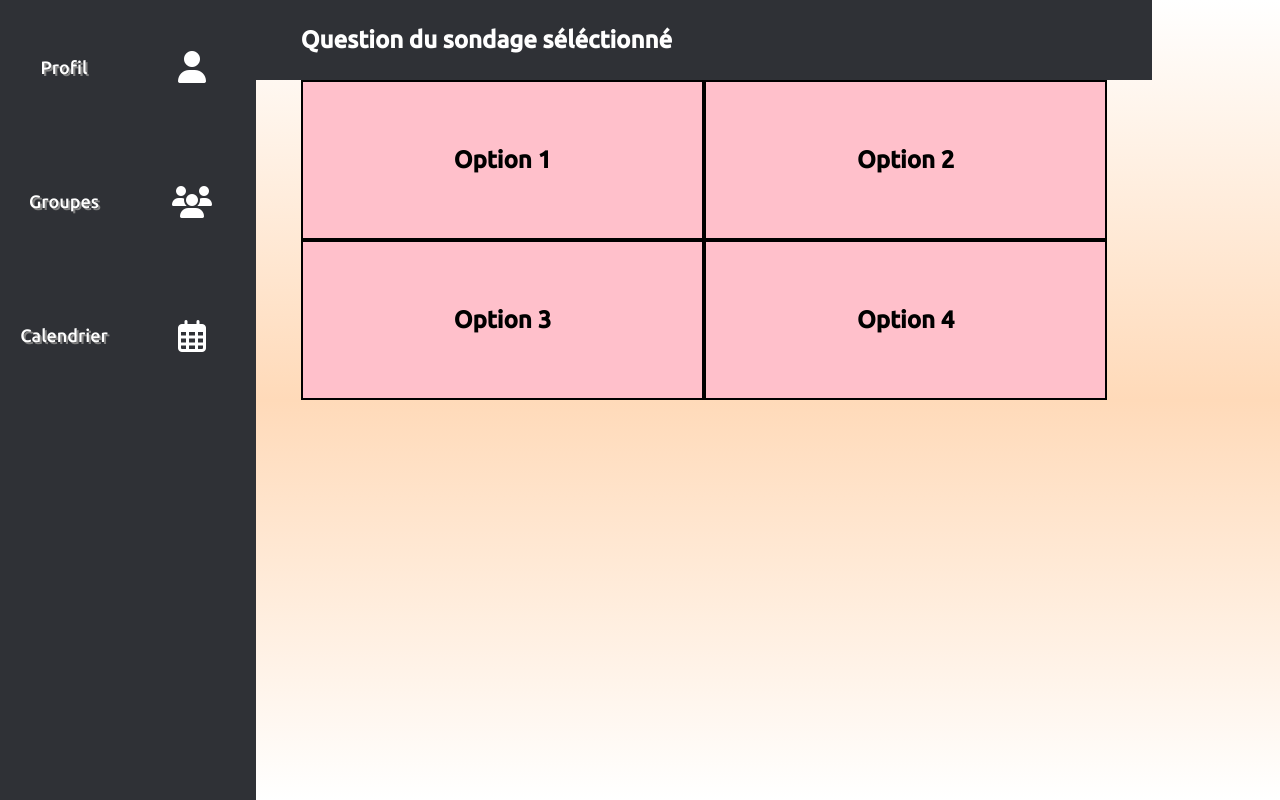
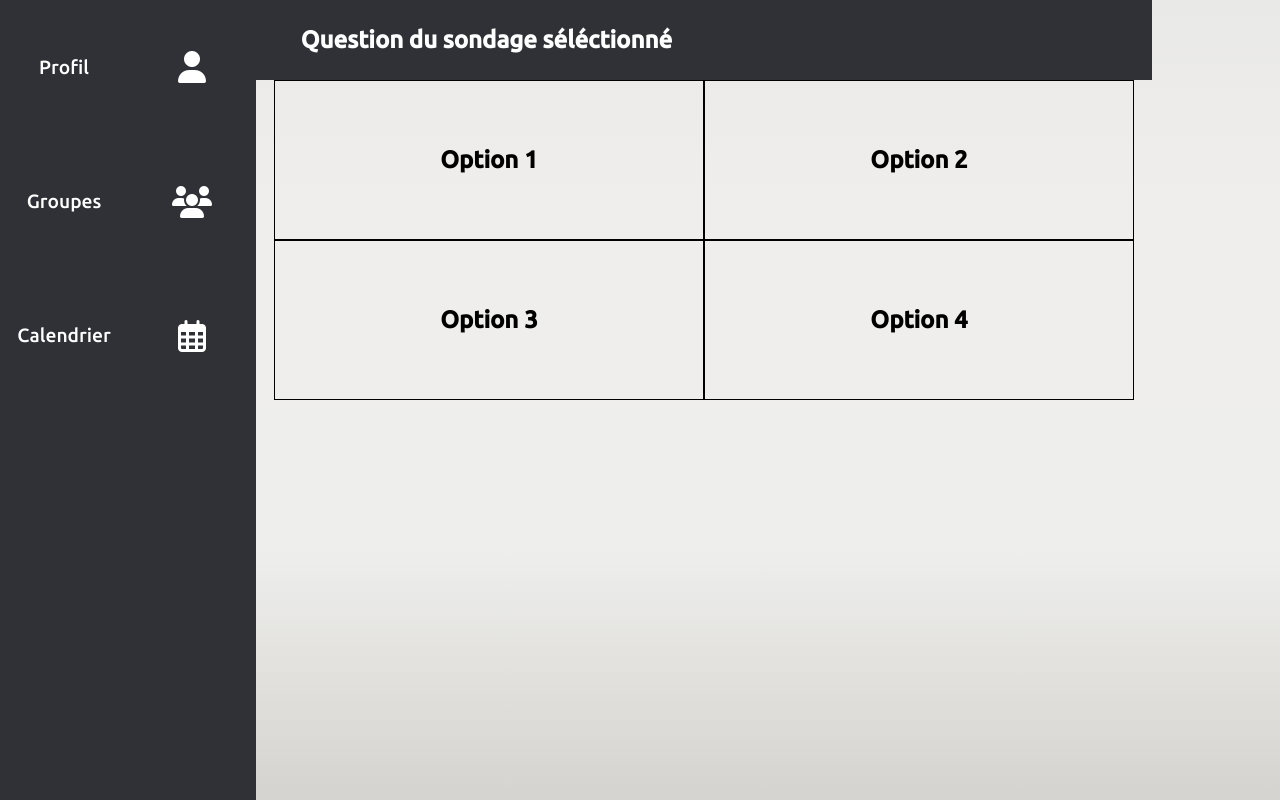
Before and after one commit to IIM-Creative-Technology/html-css-Nispeon, a PHP site: page /poll.php in a window 1280 px wide. Run offline with PHP 8.4, Linux system fonts and the light colour scheme; some libraries are stand-ins or nearby versions.

Commit message:
correct head

```diff
--- a/css/style.css
+++ b/css/style.css
@@ -32,9 +32,8 @@ nav div {
 nav div a {
     text-decoration: none;
     color: white;
-    text-shadow: 2px 2px grey;
     font-family: 'Ubuntu', sans-serif;
-    font-size: large;
+    font-size: larger;
 }
 
 .openNav {
--- a/css/stylePoll.css
+++ b/css/stylePoll.css
@@ -1,7 +1,7 @@
 .pollBody {
     display: flex;
     height: 100vH;
-    background-image: linear-gradient(white, peachpuff, white);
+    background-image: linear-gradient(to top, #d5d4d0 0%, #d5d4d0 1%, #eeeeec 31%, #efeeec 75%, #e9e9e7 100%);
 }
 
 .pollBody main {
@@ -28,8 +28,7 @@
     color: white
 }
 
-.pollChoices4 {
-    /* background-color: blue; */
+.pollChoices {
     height: 40vH;
     display: flex;
     flex-direction: row;
@@ -38,16 +37,49 @@
     align-items: center;
 }
 
+.pollChoices.oneColumn {
+    height: 40vH;
+    display: flex;
+    flex-direction: column;
+    flex-wrap: nowrap;
+    justify-content: center;
+    align-items: center;
+}
+
+.pollChoices.oneColumn div:nth-child(odd) {
+    transform-origin: center;
+}
+
+.pollChoices.oneColumn div:nth-child(even) {
+    transform-origin: center;
+}
+
 .pollOption4 {
-    background-color: pink;
-    border: 2px black solid;
-    width: 45%;
+    border: 1px black solid;
+    /* border-top: none; */
+    width: 48%;
     height: 20vH;
     display: flex;
     align-items: center;
+    transition: 0.2s;
+}
+
+.pollOption4:hover {
+    transform: scale(1.2);
+    background-image: linear-gradient(to top, #d5d4d0 0%, #d5d4d0 1%, #eeeeec 31%, #efeeec 75%, #e9e9e7 100%);
+    position: relative;
+    z-index: 10;
 }
 
 .pollVote4 h2 {
     text-align: center;
     width: 100%;
 }
+
+.pollChoices div:nth-child(odd) {
+    transform-origin: right;
+}
+
+.pollChoices div:nth-child(even) {
+    transform-origin: left;
+}
--- /dev/null
+++ b/head.php
@@ -0,0 +1,5 @@
+<meta author="Julien Cousin-Alliot">
+<meta charset="UTF-8">
+<meta name="viewport" content="width=device-width, initial-scale=1.0">
+<link rel="stylesheet" href="css/style.css">
+<link rel="icon" href="img/icon.png">
--- a/poll.php
+++ b/poll.php
@@ -1,12 +1,9 @@
 <!DOCTYPE html>
 <html lang="fr">
     <head>
-        <meta author="Julien Cousin-Alliot">
 
-        <meta charset="UTF-8">
-        <meta name="viewport" content="width=device-width, initial-scale=1.0">
-        <title>Voter !</title>
-        <link rel="stylesheet" href="css/style.css">
+        <?php include 'head.php' ?>
+        <title>Voter !/Votingo</title>
         <script src="https://kit.fontawesome.com/79d4761c9b.js" crossorigin="anonymous"></script>
 
     </head>
@@ -23,7 +20,7 @@
                     <h1>Question du sondage séléctionné</h1>
                 </div>
 
-                <div class="pollChoices4">
+                <div class="pollChoices">
 
                     <div class="pollOption4">
 
```
Also changed, not shown: index.php (+2 -6 lines), img/favicon.ico (added), img/icon.png (added).
